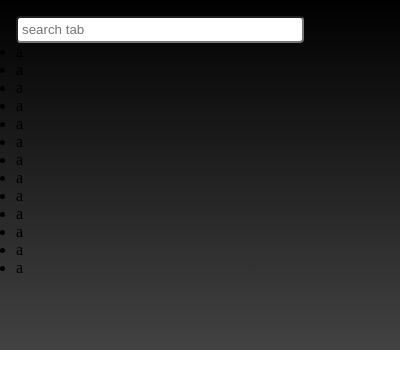
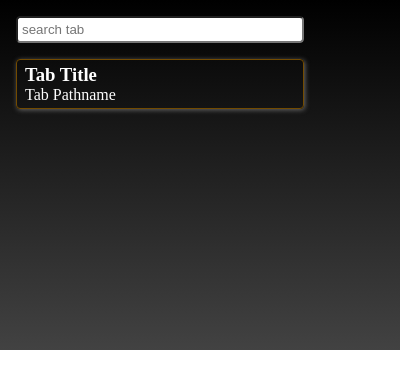
Before and after one commit to Muhammad-Shahid-Jamal/tab-manager-chrome-extension, a browser extension: page popup/index.html in a window 400 px wide. Drawn offline with Linux system fonts and the light colour scheme.

Commit message:
css styling and markup added for tab view

```diff
--- a/popup/index.html
+++ b/popup/index.html
@@ -8,6 +8,15 @@
     <link href="./scss/style.css" rel="stylesheet"/>
 </head>
 <body>
+    <!-- template for tabs -->
+    <template>
+        <li>
+            <a>
+                <h3 class="title">Tab Title</h3>
+                <p class="pathname">Tab Pathname</p>
+            </a>
+        </li>
+    </template>
     <main>
         <!-- search bar -->
         <div id="search_box">
@@ -16,19 +25,12 @@
         </div>
         <!-- tabs list -->
         <ul>
-            <li>a</li>
-            <li>a</li>
-            <li>a</li>
-            <li>a</li>
-            <li>a</li>
-            <li>a</li>
-            <li>a</li>
-            <li>a</li>
-            <li>a</li>
-            <li>a</li>
-            <li>a</li>
-            <li>a</li>
-            <li>a</li>
+            <li>
+                <a>
+                    <h3 class="title">Tab Title</h3>
+                    <p class="pathname">Tab Pathname</p>
+                </a>
+            </li>
         </ul>
     </main>
     <script src="./js/popup.js" type="module"></script>
--- a/popup/scss/style.scss
+++ b/popup/scss/style.scss
@@ -1,4 +1,7 @@
 $secondary_color: #ffa500;
+$box_shadow_color:#686868;
+$border:1px solid #734b00;
+$box_shadow: 1px 1px 5px $box_shadow_color;
 * {
   margin: 0;
   box-sizing: border-box;
@@ -15,6 +18,7 @@ main {
     position: relative;
     border-radius: 4px;
     overflow: hidden;
+    margin-bottom: 16px;
     span {
       position: absolute;
       bottom: 0;
@@ -37,4 +41,17 @@ main {
       }
     }
   }
+  ul{
+    list-style: none;
+    li{
+      border: $border;
+      color: white;
+      border-radius: 4px;
+      box-shadow: $box_shadow;
+      a{
+        display: block;
+        padding: 4px 8px;
+      }
+    }
+  }
 }
```
Also changed, not shown: manifest.json, popup/scss/style.css, 1 other file.
